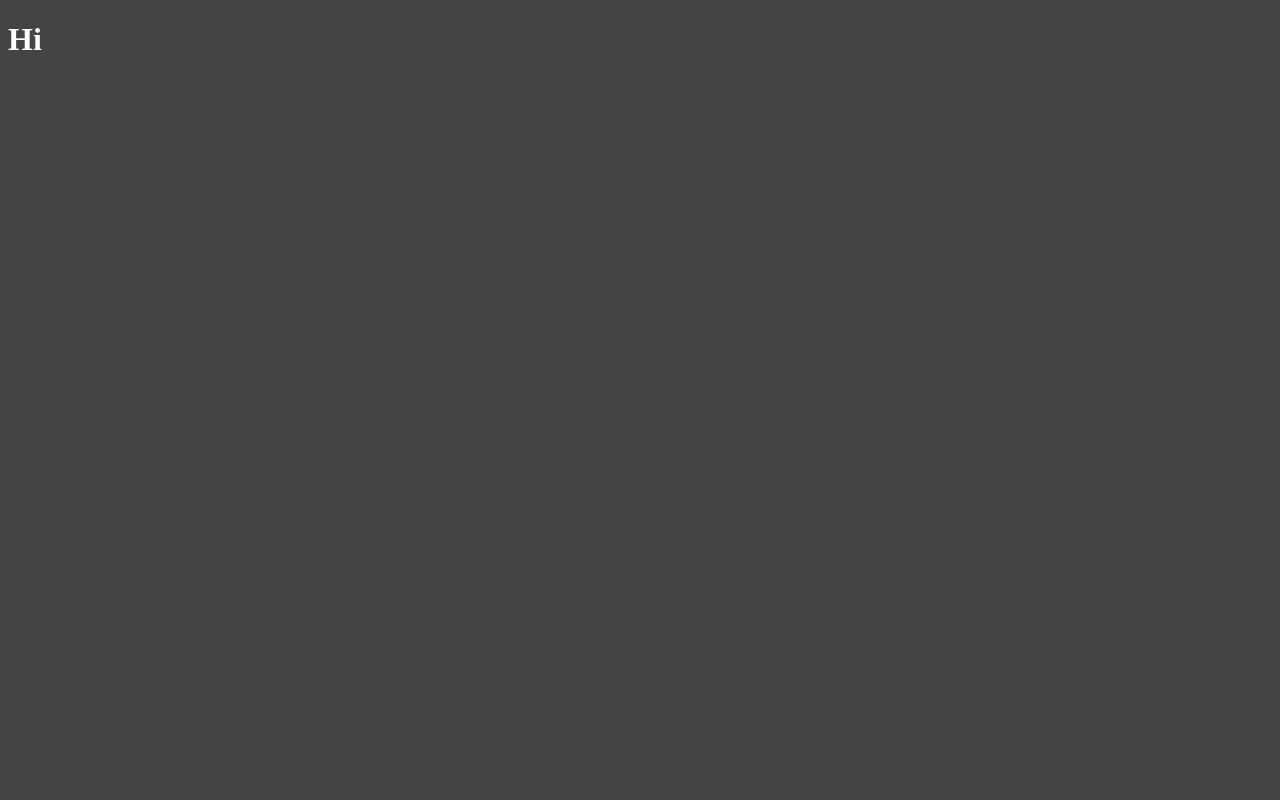
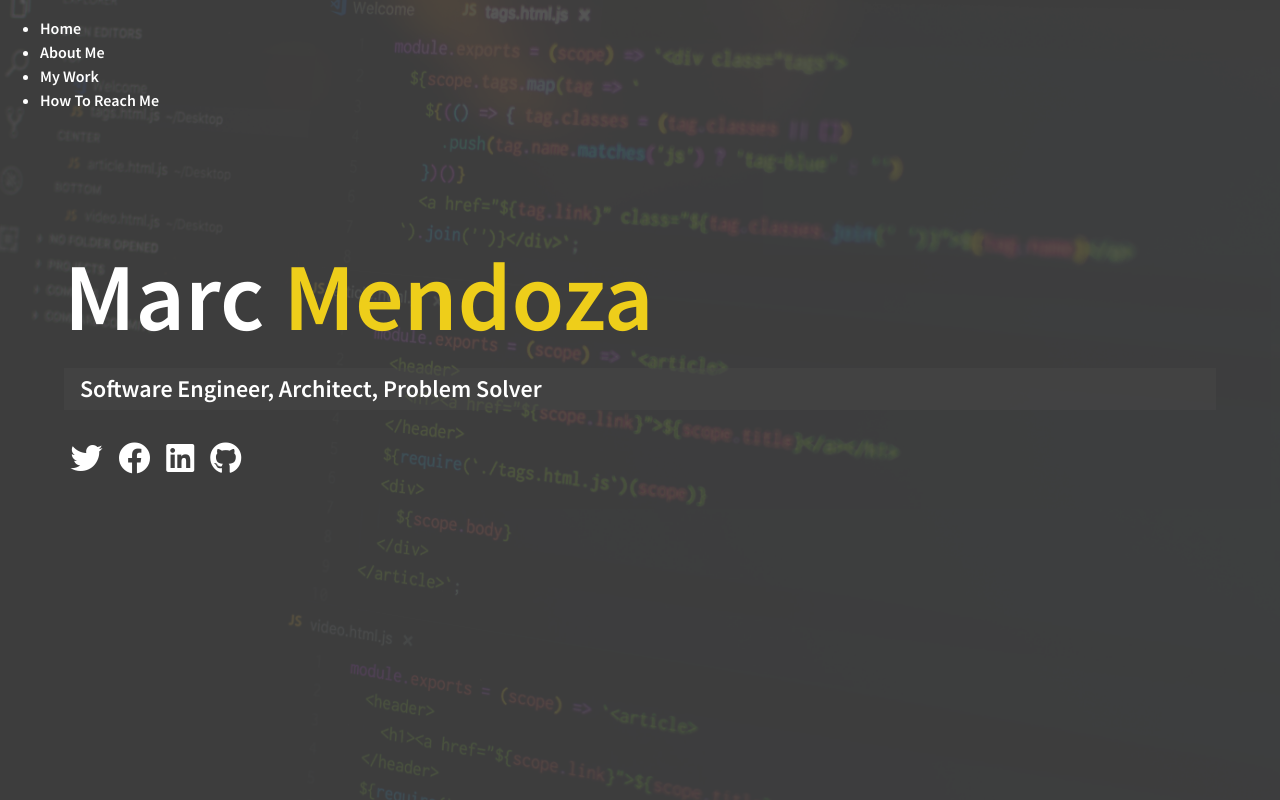
Before and after one commit to 777marc/components-templates, a website: page portfolio/index.html in a window 1280 px wide. Drawn offline with Linux system fonts and the light colour scheme.

Commit message:
init styling

```diff
--- a/portfolio/index.html
+++ b/portfolio/index.html
@@ -4,9 +4,68 @@
     <meta charset="UTF-8">
     <meta name="viewport" content="width=device-width, initial-scale=1.0">
     <title>Marc Mendoza | Senior Software Engineer</title>
+    <link rel="stylesheet" href="https://cdnjs.cloudflare.com/ajax/libs/font-awesome/5.15.2/css/all.min.css">
     <link rel="stylesheet" href="./dist/css/main.css">
 </head>
-<body>
-    <h1>Hi</h1>
+<body id="bg-img">
+    <header>
+        <div class="menu-btn">
+            <div class="btn-line"></div>
+            <div class="btn-line"></div>
+            <div class="btn-line"></div>
+        </div>
+
+        <nav class="menu">
+            <div class="menu-branding">
+
+            </div>
+            <ul class="menu-nav">
+                <li class="nav-item">
+                    <a href="/" class="nav-link">
+                        Home
+                    </a>
+                </li>
+                <li class="nav-item">
+                    <a href="/about.html" class="nav-link">
+                        About Me
+                    </a>
+                </li>
+                <li class="nav-item">
+                    <a href="/work.html" class="nav-link">
+                        My Work
+                    </a>
+                </li>
+                <li class="nav-item">
+                    <a href="/contact.html" class="nav-link">
+                        How To Reach Me
+                    </a>
+                </li>
+            </ul>
+        </nav>
+    </header>
+    <main id="home">
+        <h1 class="lg-heading">
+            Marc <span class="text-secondary">Mendoza</span>
+        </h1>
+        <h2 class="sm-heading">
+            Software Engineer, Architect, Problem Solver
+        </h2>
+        <div class="icons">
+            <a href="">
+                <i class="fab fa-twitter fa-2x"></i>
+            </a>
+            <a href="">
+                <i class="fab fa-facebook fa-2x"></i>
+            </a>
+            <a href="">
+                <i class="fab fa-linkedin fa-2x"></i>
+            </a>
+            <a href="">
+                <i class="fab fa-github fa-2x"></i>
+            </a>
+        </div>
+    </main>
+
+    <script src="js/main.js"></script>
 </body>
 </html>
--- /dev/null
+++ b/portfolio/js/main.js
@@ -0,0 +1 @@
+console.log('main js');
--- a/portfolio/scss/main.scss
+++ b/portfolio/scss/main.scss
@@ -1,6 +1,103 @@
+@import url("https://fonts.googleapis.com/css2?family=Source+Sans+Pro:wght@600&display=swap");
+
 $primary-color: #444;
+$secondary-color: #eece1a;
+$show-home-image: true;
+$home-image: url(../img/home.jpg);
+$background-opacity: 0.9;
+
+@mixin easeOut {
+  transition: all 0.5s ease-out;
+}
+
+@mixin background {
+  @if $show-home-image {
+    &#bg-img {
+      background: $home-image;
+      background-attachment: fixed;
+      background-size: cover;
+
+      &:after {
+        content: "";
+        position: absolute;
+        top: 0;
+        right: 0;
+        width: 100%;
+        height: 100%;
+        background: rgba($primary-color, $background-opacity);
+        z-index: -1;
+      }
+    }
+  }
+}
+
+* {
+  box-sizing: border-box;
+}
 
 body {
+  @include background();
   background: $primary-color;
   color: #fff;
+  height: 100vh;
+  margin: 0;
+  font-family: "Source Sans Pro", "sans-serif";
+  line-height: 1.5;
 }
+
+h1,
+h2,
+h3 {
+  margin: 0;
+  font-weight: 400;
+
+  &.lg-heading {
+    font-size: 6rem;
+  }
+
+  &.sm-heading {
+    margin-bottom: 2rem;
+    padding: 0.2rem 1rem;
+    background: rgba(lighten($primary-color, 2), 0.5);
+  }
+}
+
+a {
+  color: #fff;
+  text-decoration: none;
+}
+
+header {
+  position: fixed;
+  z-index: 2;
+  width: 100%;
+}
+
+.text-secondary {
+  color: $secondary-color;
+}
+
+main {
+  padding: 4rem;
+  height: 100%;
+
+  .icons {
+    margin-top: 1rem;
+
+    a {
+      padding: 0.4rem;
+
+      &:hover {
+        color: $secondary-color;
+        @include easeOut();
+      }
+    }
+  }
+
+  &#home {
+    overflow: hidden;
+    h1 {
+      margin-top: 20vh;
+    }
+  }
+}
```
Also changed, not shown: portfolio/dist/css/main.css, portfolio/dist/img/home.jpg (renamed from portfolio/pankaj-patel-Fi-GJaLRGKc-unsplash.jpg), 4 other files.
